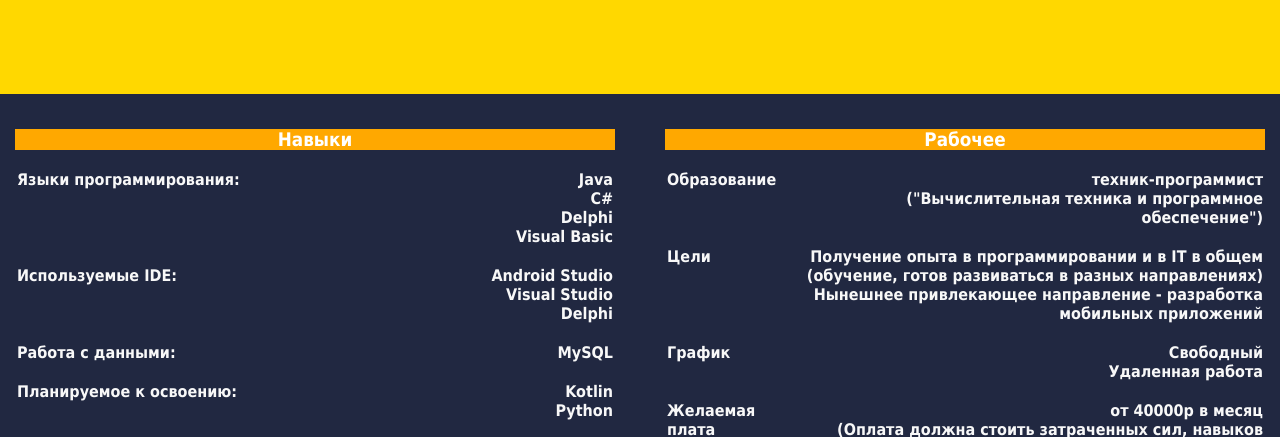
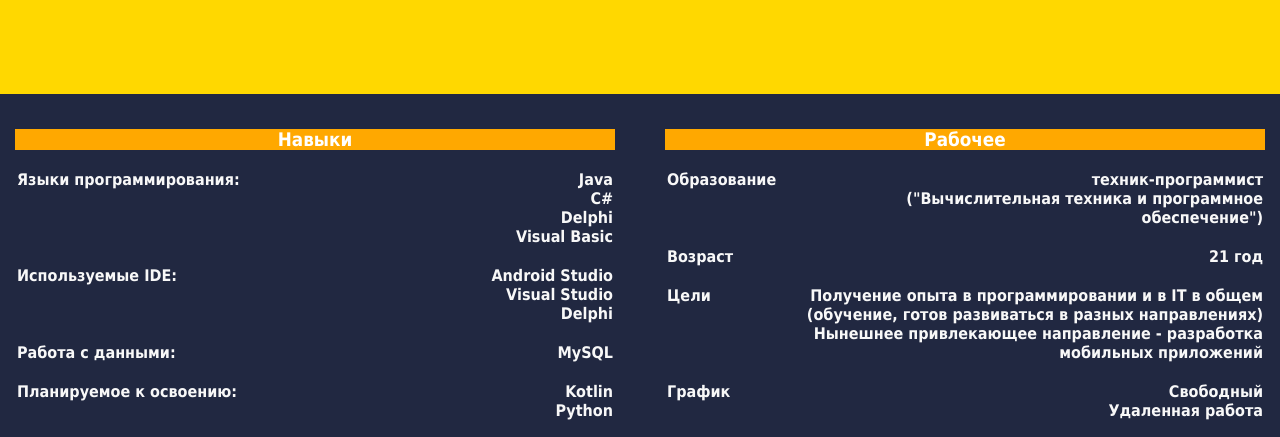
Before and after one commit to Ultron55/resume, a plain HTML site: page index.html in a window 1280 px wide. Shown: the part 396-833 px from the top of the page. Drawn offline with Linux system fonts and the light colour scheme.

Commit message:
Update index.html

```diff
--- a/index.html
+++ b/index.html
@@ -56,6 +56,13 @@
 						<p>
 							техник-программист
 							<br>("Вычислительная техника и программное обеспечение")
+						</p>
+
+					</div>
+					<div>
+						<p>Возраст</p>
+						<p>
+							21 год
 						</p>
 
 					</div>
```
